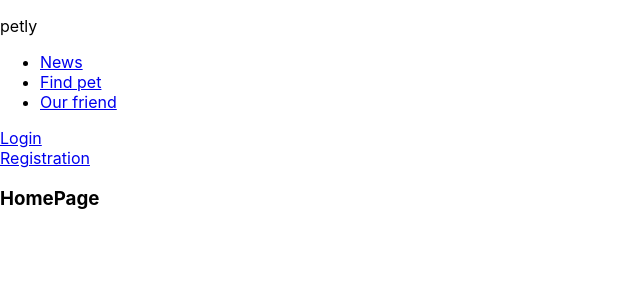
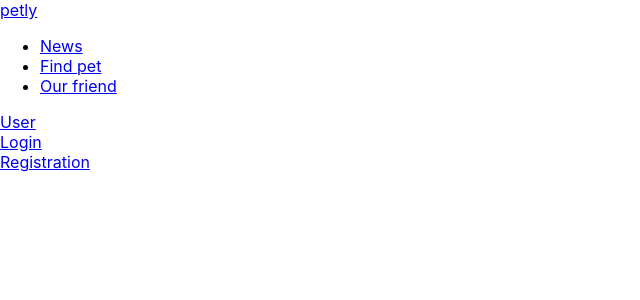
Before and after one commit to MaximKucheriaviy/pets-team-4, a React (Create React App) app: page / in a window 1280 px wide. Shown: the top 300 px of the page, without its empty margins (0-640 px from the left). Built offline with nearby package versions, Linux system fonts and the light colour scheme; no server answers.

Commit message:
add default

```diff
--- a/src/App.js
+++ b/src/App.js
@@ -1,8 +1,7 @@
 import { lazy } from 'react';
 import { Layout } from './SharedLayout/SharedLayot';
 import { Route, Routes } from 'react-router-dom'
-import PrivateRoute from './components/PrivateRoute/PrivateRoute';
-import  PublicRoute  from './components/PublickRoute/PublickRoute';
+
 import { Suspense } from 'react';
 import { useDispatch, useSelector } from "react-redux";
 import { useEffect } from "react";
@@ -40,18 +39,17 @@ function App() {
   <Suspense>
     <Routes>
       <Route path='/' element={<Layout />}>
-        <Route index element={<Home />} />
+        <Route path='/home' element={<Home />} />
         <Route path='/news' element={<News />} />
               <Route path='/notices/sell' element={<FindPet />} />
 
               <Route path='/friends' element={<OurFriends />} />
-                <Route  element={<PublicRoute/>}>
+
         <Route path='/login' element={<Login />} />
                 <Route path='/register' element={<Register />} />
-              </Route>
-                <Route element={<PrivateRoute />}>
+
                  <Route path="/user" element={<User /> } />
-                </Route>
+
 
                     <Route path="*" element={<NotFoundPage /> } />
       </Route>
--- a/src/components/Authorization/LoginForm/loginForm.jsx
+++ b/src/components/Authorization/LoginForm/loginForm.jsx
@@ -4,7 +4,7 @@ import { useState } from 'react';
 import { Navigate } from 'react-router-dom';
 import { useSelector } from 'react-redux';
 import { logIn } from "../../../redux/auth/auth-operation";
-import { Link } from "../../../style";
+import { Link } from "react-router-dom";
 
 export const LoginForm = () => {
    const dispatch = useDispatch();
--- a/src/components/Authorization/RegisterForm/registerForm.jsx
+++ b/src/components/Authorization/RegisterForm/registerForm.jsx
@@ -4,7 +4,7 @@ import { signup } from '../../../redux/auth/auth-operation';
 import { useSelector } from 'react-redux';
 import { selectIsLogin } from "../../../redux/auth/autSelectors";
 import { Navigate } from 'react-router-dom';
-import { Link } from "../../../style";
+import { Link } from "react-router-dom";
 import { SignInfo } from './SignInfo/signInfo';
 import { PersonalInfo } from './PersonalInfo/pesonalInfo';
 export const RegisterForm = () => {
--- a/src/components/Header/Logo/Logo.jsx
+++ b/src/components/Header/Logo/Logo.jsx
@@ -1,9 +1,9 @@
-
+import { Link } from "react-router-dom"
 
 export const Logo = () => {
 	return (
 
-		<p>petly</p>
+	<Link to={"/home"}> petly</Link>
 
 	);
 };
--- a/src/components/Header/Navigation/UserNav/UserNav.jsx
+++ b/src/components/Header/Navigation/UserNav/UserNav.jsx
@@ -1,15 +1,15 @@
 import { Link } from 'react-router-dom';
-import { useSelector} from "react-redux";
-import { selectUser } from '../../../../redux/auth/autSelectors';
+// import { useSelector} from "react-redux";
+// import { selectUser } from '../../../../redux/auth/autSelectors';
 
 
 
 export const UserNav = () => {
-	const { name } = useSelector(selectUser);
+	// const { name } = useSelector(selectUser);
 
 	return (
 		<div>
-			<Link to="/user">{name}</Link>
+			<Link to="/user">User</Link>
 
 		</div>
 	);
--- a/src/components/Header/Navigation/navigation.jsx
+++ b/src/components/Header/Navigation/navigation.jsx
@@ -2,10 +2,10 @@ import { Logo } from "../Logo/Logo"
 import { UserNav } from "./UserNav/UserNav"
 import { Nav } from "./Nav/Nav"
 import { AuthNav } from "./AuthNav/AuthNav"
-import { useAuth } from "../../../shared/useAuth/useAuth"
+// import { useAuth } from "../../../shared/useAuth/useAuth"
 
 export default function Navigation() {
-  const isLogin = useAuth();
+  // const isLogin = useAuth();
 
     return (
 
@@ -14,12 +14,10 @@ export default function Navigation() {
 
             <div>
                 <Logo />
-                {/* <Nav />
-                <AuthNav />
-                <UserNav /> */}
+
                  <Nav />
 
-                {isLogin ?     <UserNav /> : <AuthNav />}
+                  <UserNav />  <AuthNav />
 
             </div>
 
--- a/src/style.js
+++ /dev/null
@@ -1,35 +0,0 @@
-import styled from "styled-components";
-import { NavLink } from "react-router-dom";
-
-
-
-export const Container = styled.div`
-  max-width: 960px;
-  margin: 0 auto;
-  padding: 0 16px;
-`;
-
-export const Header = styled.header`
-  display: flex;
-  align-items: center;
-  justify-content: space-between;
-  gap: 12px;
-  padding: 8px 0;
-  margin-bottom: 16px;
-  border-bottom: 1px solid black;
-
-  > nav {
-    display: flex;
-  }
-`;
-
-
-export const Link = styled(NavLink)`
-  padding: 8px 16px;
-  border-radius: 4px;
-  text-decoration: none;
-  color: black;
-  font-weight: 500;
-
-
-`;
```
